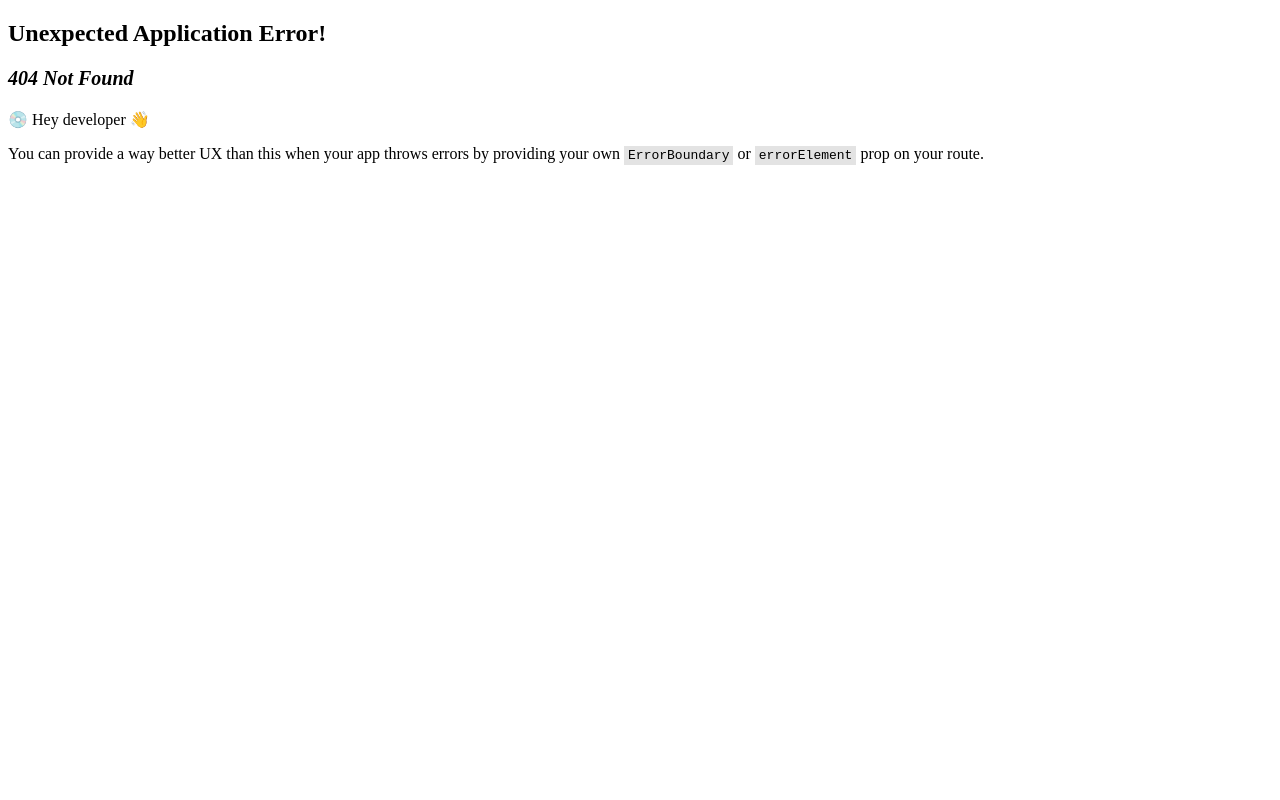
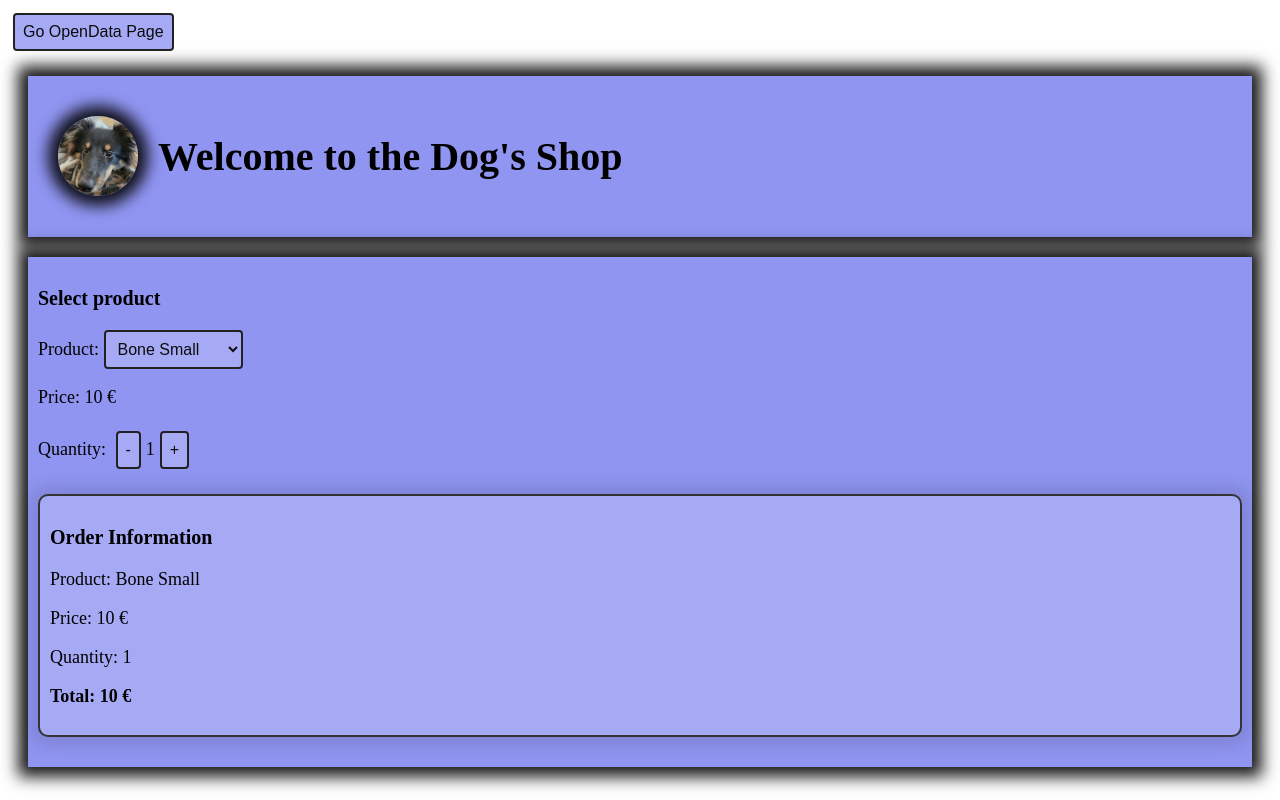
Before and after one commit to hamalainenhanna/component_assignment, a React (Vite) app: page /componentUI in a window 1280 px wide. Before the commit this address had no page. Built offline with nearby package versions, Linux system fonts and the light colour scheme.

Commit message:
navigaatiot lisätty

```diff
--- a/src/OpenData.jsx
+++ b/src/OpenData.jsx
@@ -1,8 +1,13 @@
-import React, { useState, useEffect } from 'react';
+import React from 'react';
+import { useNavigate} from "react-router-dom";
 
 function OpenData() {
+
+    const navigate = useNavigate();
+
   return (
     <div>
+      <button onClick={()=> navigate('/componentUI')}>Go ComponenUI Page</button>
       <h2>Open Data API</h2>
     </div>
   );
--- a/src/componentUI.jsx
+++ b/src/componentUI.jsx
@@ -1,9 +1,11 @@
 import OrderForm from "./orderform"
 import headerImage from './assets/Hali.jpg';
 import './App.css';
+import { useNavigate} from "react-router-dom";
 
 
 function Header({ image, title }) {
+
   return (
     <div className="header">
       <img src={image} alt="Header" className="header-image" />
@@ -12,9 +14,14 @@ function Header({ image, title }) {
   )
 }
 
+
 function ComponentUI() {
+
+    const navigate = useNavigate();
+
   return (
     <div>
+      <button onClick={()=> navigate('/OpenData')}>Go OpenData Page</button>
       <Header image={headerImage} title="Welcome to the Dog's Shop" />
       <OrderForm />
     </div>
@@ -22,4 +29,4 @@ function ComponentUI() {
 }
 
 
-export default ComponentUI
+export default ComponentUI;
```
Also changed, not shown: src/App.jsx (+10 -9 lines).
